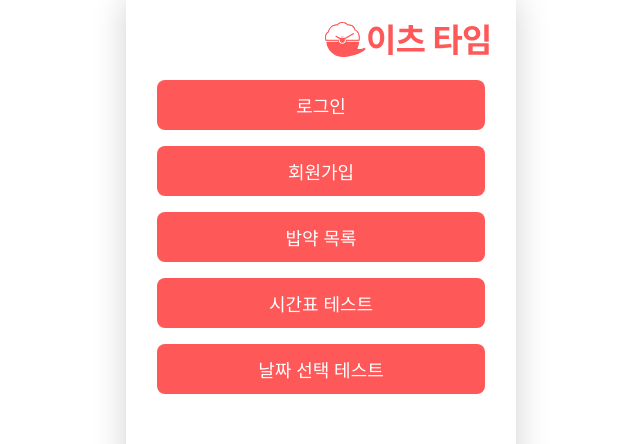
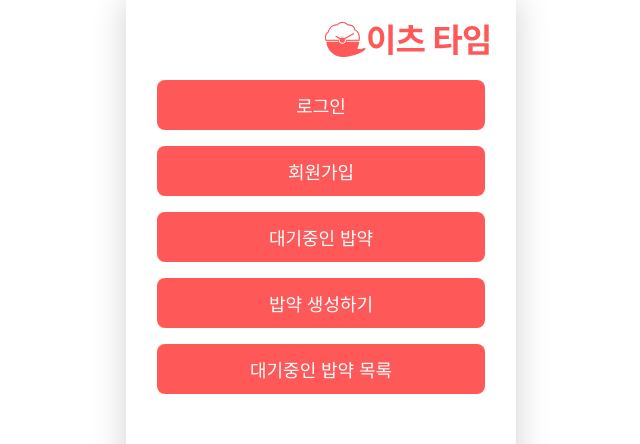
Before and after one commit to 9oormthon-univ/2024_BEOTKKOTTHON_TEAM_11_FE, a React (Vite) app: page / in a window 1280 px wide. Shown: the top 444 px of the page, without its empty margins (319-959 px from the left). Built offline with nearby package versions, Linux system fonts and the light colour scheme.

Commit message:
feat: Sitemap 페이지를 routes.jsx를 이용해서 생성하도록 개선

```diff
--- a/src/pages/Sitemap.jsx
+++ b/src/pages/Sitemap.jsx
@@ -1,6 +1,7 @@
 import styled from 'styled-components';
 import BlockButton from '../components/BlockButton.jsx';
 import { useNavigate } from 'react-router-dom';
+import routes from '../routes.jsx';
 
 const Container = styled.div`
     padding: 0 31px;
@@ -11,40 +12,19 @@ const Container = styled.div`
 
 const Sitemap = ({}) => {
     const navigate = useNavigate();
-    return (
-        <Container>
+
+    const elements = routes
+        .filter((route) => route.name)
+        .map((route) => (
             <BlockButton
-                text="로그인"
+                text={route.name}
                 onClick={() => {
-                    navigate('/login');
+                    navigate(route.path);
                 }}
             />
-            <BlockButton
-                text="회원가입"
-                onClick={() => {
-                    navigate('/register');
-                }}
-            />
-            <BlockButton
-                text="밥약 목록"
-                onClick={() => {
-                    navigate('/waitbab');
-                }}
-            />
-            <BlockButton
-                text="시간표 테스트"
-                onClick={() => {
-                    navigate('/test-timetable');
-                }}
-            />
-            <BlockButton
-                text="날짜 선택 테스트"
-                onClick={() => {
-                    navigate('/test-datepicker');
-                }}
-            />
-        </Container>
-    );
+        ));
+
+    return <Container>{elements}</Container>;
 };
 
 export default Sitemap;
--- a/src/routes.jsx
+++ b/src/routes.jsx
@@ -5,8 +5,8 @@ import Login from './pages/Login.jsx';
 import Register from './pages/Register.jsx';
 import Sitemap from './pages/Sitemap.jsx';
 import WaitBab from './pages/WaitBab.jsx';
-import TimeTableTest from './pages/TimeTableTest.jsx';
-import DatePickerTest from './pages/DatePickerTest.jsx';
+import PendingParty from './pages/PendingParty.jsx';
+import CreateParty from './pages/CreateParty.jsx';
 
 const routes = [
     {
@@ -18,23 +18,30 @@ const routes = [
         path: '/login',
         element: <Login />,
         logo: false,
+        name: '로그인',
     },
     {
         path: '/register',
         element: <Register />,
+        name: '회원가입',
     },
     {
-        path: '/test-timetable',
-        element: <TimeTableTest />,
+        path: '/party/pending',
+        element: <PendingParty />,
+        footer: true,
+        name: '대기중인 밥약',
     },
     {
-        path: '/test-datepicker',
-        element: <DatePickerTest />,
+        path: '/party/create',
+        element: <CreateParty />,
+        footer: true,
+        name: '밥약 생성하기',
     },
     {
         path: '/waitbab',
         element: <WaitBab />,
         footer: true,
+        name: '대기중인 밥약 목록',
     },
 ];
 
```
